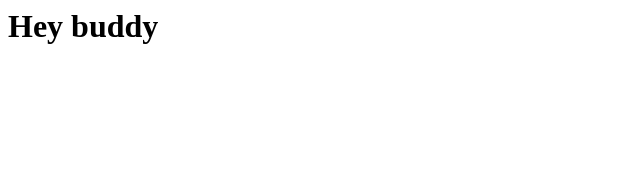
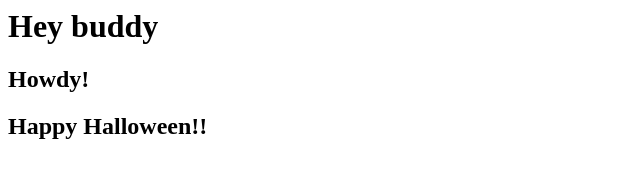
Before and after one commit to deherring/repo-demo, a plain HTML site: page index.html in a window 1280 px wide. Shown: the whole page, without its empty margins (0-640 px from the left). Drawn offline with Linux system fonts and the light colour scheme.

Commit message:
Second Update

```diff
--- a/index.html
+++ b/index.html
@@ -1 +1,3 @@
 <h1>Hey buddy</h1>
+<h2>Howdy!</h2>
+<h2>Happy Halloween!!</h2>
```
